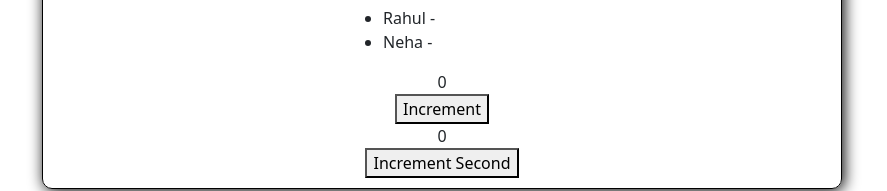
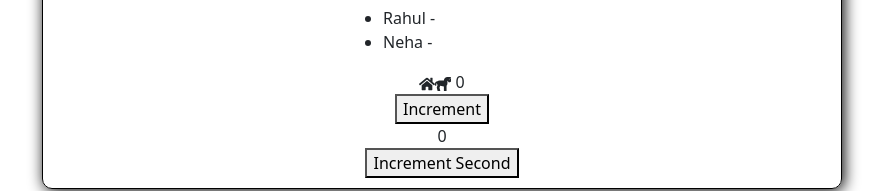
Before and after one commit to akshat497/todoreact, a React (Vite) app: page / in a window 1280 px wide. Shown: the part 224-415 px from the top of the page, without its empty margins (198-1085 px from the left). Built offline with nearby package versions, Linux system fonts and the light colour scheme.

Commit message:
deployement

```diff
--- a/package.json
+++ b/package.json
@@ -11,7 +11,8 @@
   },
   "dependencies": {
     "react": "^19.2.0",
-    "react-dom": "^19.2.0"
+    "react-dom": "^19.2.0",
+    "react-icons": "^5.5.0"
   },
   "devDependencies": {
     "@eslint/js": "^9.39.1",
--- a/src/NewComponent.jsx
+++ b/src/NewComponent.jsx
@@ -1,5 +1,5 @@
 import React, { useCallback, useMemo } from 'react'
-
+import { FaHome ,FaHorse} from "react-icons/fa";
 export default function NewComponent() {
     const [first, setfirst] = React.useState(0)
     const [second, setsecond] = React.useState(0)
@@ -28,7 +28,7 @@ export default function NewComponent() {
 
   return (
     <>
-        <div>{first}</div>
+        <div><FaHome /><FaHorse/> {first}</div>
     <button onClick={() => setfirst(first + 1)}>Increment</button>
         <div>{second}</div>
     <button onClick={() => setsecond(second + 1)}>Increment Second</button>
```
Also changed, not shown: 1 other file (tests, documents, lock files or other folders).
